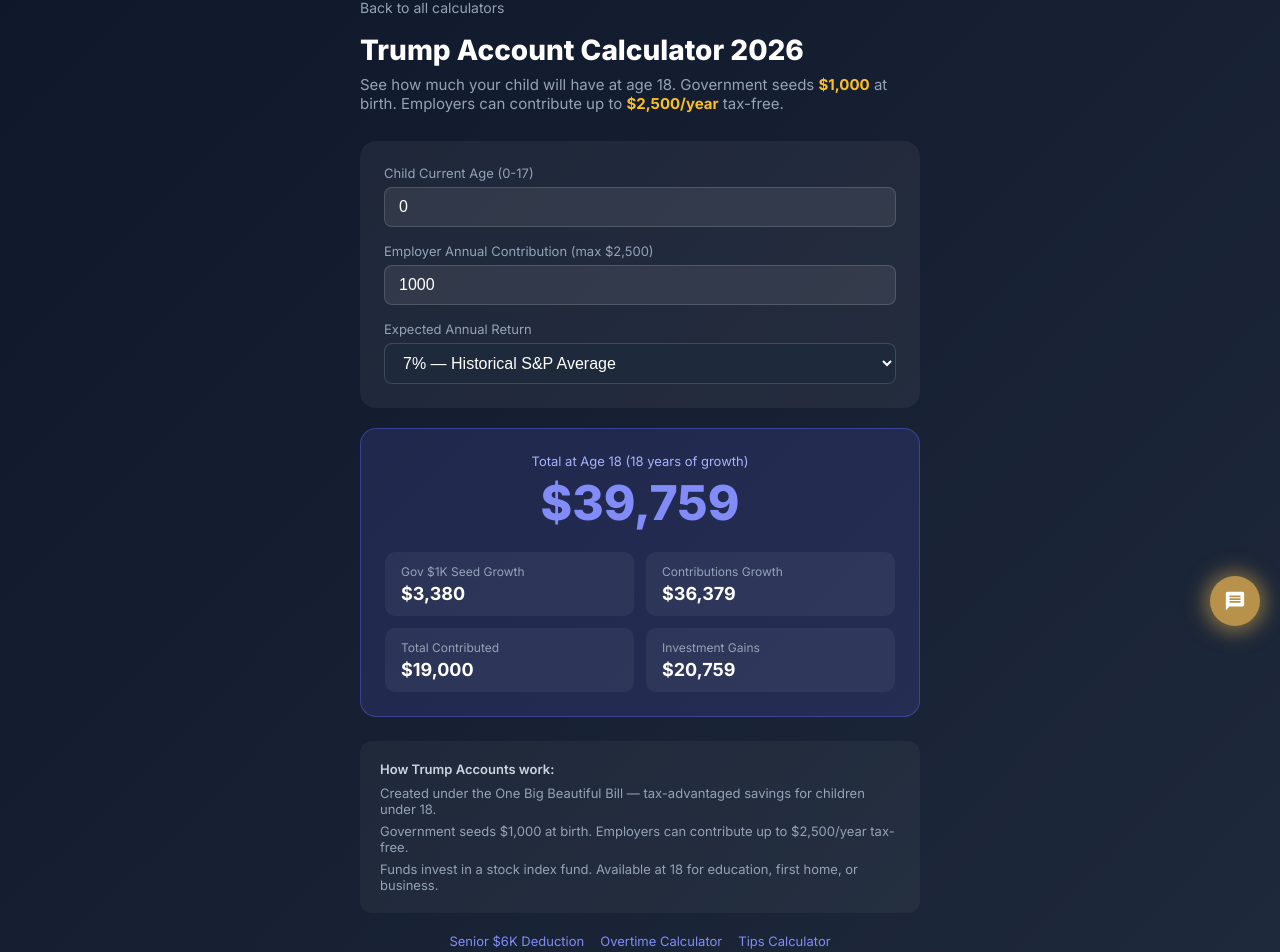
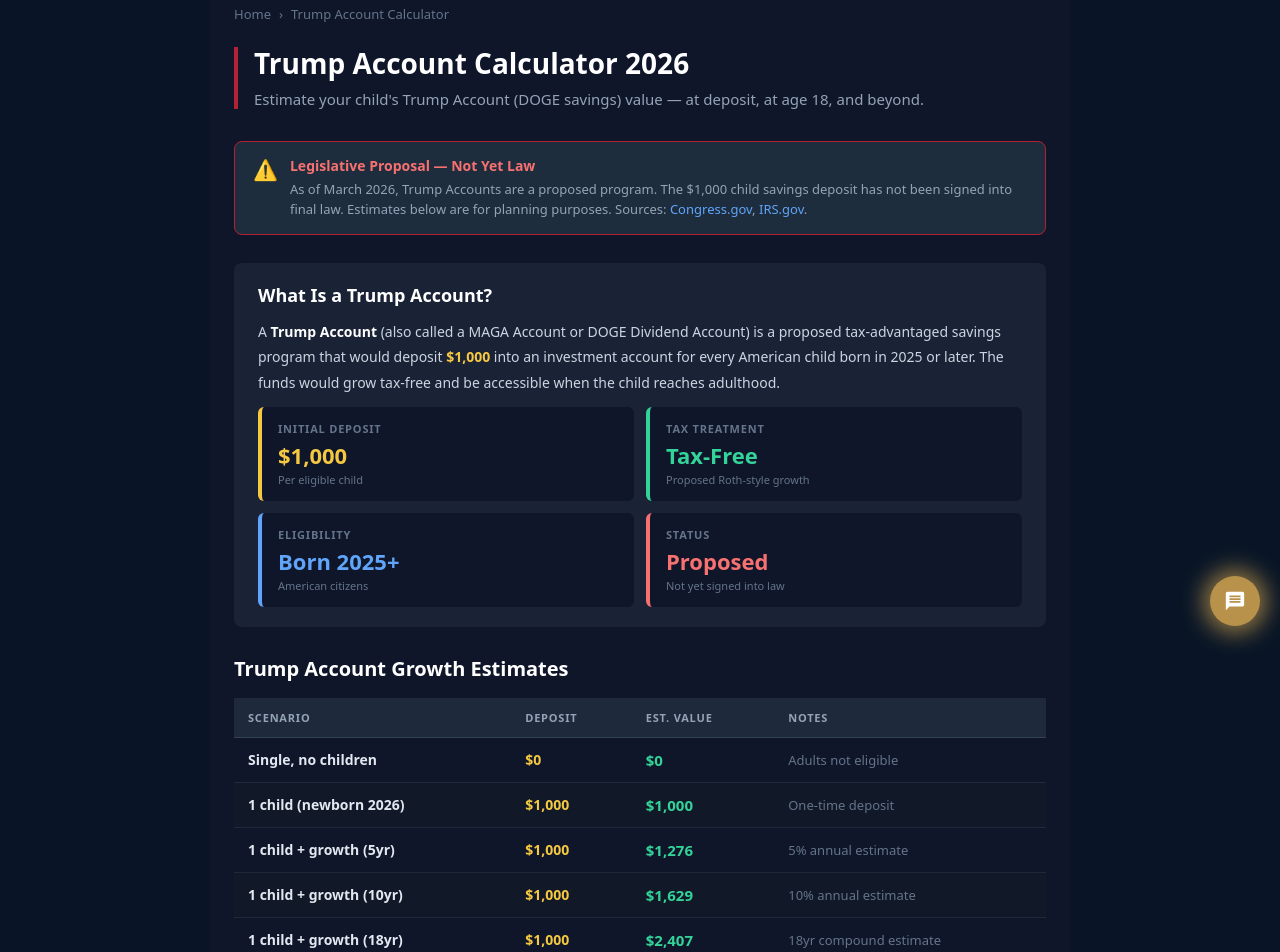
Before and after one commit to devqrcraft-ui/privatepaycheck, a Next.js app: page /trump-account-calculator in a window 1280 px wide. Shown: the part 154-1106 px from the top of the page. Built offline with nearby package versions, Linux system fonts and the light colour scheme.

Commit message:
feat: add trump account calculator page 2026

```diff
--- a/src/app/trump-account-calculator/page.tsx
+++ b/src/app/trump-account-calculator/page.tsx
@@ -1,88 +1,146 @@
-'use client';
-import { useState, useMemo } from 'react';
-import Link from 'next/link';
+import type { Metadata } from 'next'
+export const metadata: Metadata = {
+  title: 'Trump Account Calculator 2026 — DOGE Dividend & Savings Estimator | Free',
+  description: 'Calculate your estimated Trump Account (DOGE dividend) payment for 2026. See how much you or your child may receive based on the proposed savings account program. Free, instant.',
+  keywords: 'trump account calculator, trump account 2026, doge dividend calculator, trump savings account kids, trump account for children 2026',
+  alternates: { canonical: 'https://www.privatepaycheck.com/trump-account-calculator' },
+}
+export default function Page() {
+  const rows = [
+    ['Single, no children', '$0', '$0', 'Adults not eligible'],
+    ['1 child (newborn 2026)', '$1,000', '$1,000', 'One-time deposit'],
+    ['1 child + growth (5yr)', '$1,000', '$1,276', '5% annual estimate'],
+    ['1 child + growth (10yr)', '$1,000', '$1,629', '10% annual estimate'],
+    ['1 child + growth (18yr)', '$1,000', '$2,407', '18yr compound estimate'],
+    ['2 children', '$2,000', '$2,000', 'One-time per child'],
+    ['3 children', '$3,000', '$3,000', 'One-time per child'],
+  ]
+  return (
+    <main style={{ maxWidth: 860, margin: '0 auto', padding: '48px 24px', fontFamily: 'system-ui,sans-serif', color: '#e2e8f0', background: '#0f1629', minHeight: '100vh' }}>
+      <script type="application/ld+json" dangerouslySetInnerHTML={{ __html: JSON.stringify({
+        "@context":"https://schema.org","@type":"FAQPage","mainEntity":[
+          {"@type":"Question","name":"What is the Trump Account 2026?","acceptedAnswer":{"@type":"Answer","text":"The Trump Account (also called MAGA Account or DOGE Dividend account) is a proposed government savings program that would deposit $1,000 into a tax-advantaged account for every American child born in 2026 or after. The funds would be invested and accessible when the child reaches adulthood."}},
+          {"@type":"Question","name":"How much is the Trump Account worth at age 18?","acceptedAnswer":{"@type":"Answer","text":"A $1,000 initial deposit growing at an estimated 5% annual return would be worth approximately $2,407 after 18 years. At 7% growth it would reach $3,380. Actual returns depend on investment performance and final program rules."}},
+          {"@type":"Question","name":"Who qualifies for a Trump Account?","acceptedAnswer":{"@type":"Answer","text":"Under the proposed program, every American child born from 2025 onward would receive a $1,000 government deposit into a tax-advantaged savings account. Eligibility details and income limits are subject to final legislation."}},
+          {"@type":"Question","name":"Is the Trump Account the same as a DOGE dividend?","acceptedAnswer":{"@type":"Answer","text":"They are related proposals. The Trump Account focuses on child savings deposits. The DOGE dividend refers to proposals to return government savings from the Department of Government Efficiency to taxpayers as direct payments. Both are proposals as of 2026 and not yet finalized law."}},
+          {"@type":"Question","name":"When will Trump Accounts be available?","acceptedAnswer":{"@type":"Answer","text":"As of March 2026, Trump Accounts are a legislative proposal. The program has not been signed into law. Check IRS.gov and Congress.gov for official updates on eligibility and enrollment dates."}}
+        ]
+      }) }} />
+      <nav style={{ fontSize: 13, color: '#64748b', marginBottom: 24 }}>
+        <a href="/" style={{ color: '#64748b', textDecoration: 'none' }}>Home</a>
+        <span style={{ margin: '0 8px' }}>›</span>
+        <span>Trump Account Calculator</span>
+      </nav>
 
-export default function TrumpAccountCalculator() {
-  const [childAge, setChildAge] = useState('0');
-  const [employerAnnual, setEmployerAnnual] = useState('1000');
-  const [returnRate, setReturnRate] = useState('7');
-
-  const r = useMemo(() => {
-    const age = Math.min(17, Math.max(0, parseInt(childAge) || 0));
-    const employer = Math.min(2500, parseFloat(employerAnnual) || 0);
-    const rate = (parseFloat(returnRate) || 7) / 100;
-    const yearsLeft = 18 - age;
-    const govSeed = 1000;
-
-    const seedTotal = govSeed * Math.pow(1 + rate, yearsLeft);
-    let contribTotal = 0;
-    for (let y = 0; y < yearsLeft; y++) {
-      contribTotal += employer * Math.pow(1 + rate, yearsLeft - y);
-    }
-    const total = seedTotal + contribTotal;
-    const contributed = govSeed + employer * yearsLeft;
-    const growth = total - contributed;
-    return { total, seedTotal, contribTotal, contributed, growth, yearsLeft };
-  }, [childAge, employerAnnual, returnRate]);
-
-  const fmt = (n: number) => n.toLocaleString('en-US', { style: 'currency', currency: 'USD', maximumFractionDigits: 0 });
-
-  return (
-    <main style={{ minHeight: '100vh', background: 'linear-gradient(135deg,#0f172a 0%,#1e293b 100%)', color: 'white', fontFamily: 'Inter,sans-serif', padding: '40px 20px' }}>
-      <div style={{ maxWidth: 560, margin: '0 auto' }}>
-        <Link href="/" style={{ color: '#94a3b8', textDecoration: 'none', fontSize: 14 }}>Back to all calculators</Link>
-        <h1 style={{ fontSize: 28, fontWeight: 800, marginTop: 16, marginBottom: 8 }}>Trump Account Calculator 2026</h1>
-        <p style={{ color: '#94a3b8', fontSize: 15, marginBottom: 28 }}>
-          See how much your child will have at age 18. Government seeds <strong style={{ color: '#fbbf24' }}>$1,000</strong> at birth.
-          Employers can contribute up to <strong style={{ color: '#fbbf24' }}>$2,500/year</strong> tax-free.
+      <div style={{ borderLeft: '4px solid #B22234', paddingLeft: 16, marginBottom: 32 }}>
+        <h1 style={{ fontSize: 28, fontWeight: 900, color: '#fff', margin: '0 0 8px', lineHeight: 1.2 }}>
+          Trump Account Calculator 2026
+        </h1>
+        <p style={{ color: '#94a3b8', fontSize: 15, margin: 0 }}>
+          Estimate your child&apos;s Trump Account (DOGE savings) value — at deposit, at age 18, and beyond.
         </p>
-
-        <div style={{ background: 'rgba(255,255,255,0.05)', borderRadius: 16, padding: 24, marginBottom: 20 }}>
-          <label style={{ display: 'block', fontSize: 13, color: '#94a3b8', marginBottom: 6 }}>Child Current Age (0-17)</label>
-          <input type="number" value={childAge} onChange={e => setChildAge(e.target.value)} min="0" max="17"
-            style={{ width: '100%', padding: '10px 14px', borderRadius: 8, border: '1px solid rgba(255,255,255,0.15)', background: 'rgba(255,255,255,0.08)', color: 'white', fontSize: 16, boxSizing: 'border-box' }} />
-
-          <label style={{ display: 'block', fontSize: 13, color: '#94a3b8', marginBottom: 6, marginTop: 16 }}>Employer Annual Contribution (max $2,500)</label>
-          <input type="number" value={employerAnnual} onChange={e => setEmployerAnnual(e.target.value)} min="0" max="2500"
-            style={{ width: '100%', padding: '10px 14px', borderRadius: 8, border: '1px solid rgba(255,255,255,0.15)', background: 'rgba(255,255,255,0.08)', color: 'white', fontSize: 16, boxSizing: 'border-box' }} />
-
-          <label style={{ display: 'block', fontSize: 13, color: '#94a3b8', marginBottom: 6, marginTop: 16 }}>Expected Annual Return</label>
-          <select value={returnRate} onChange={e => setReturnRate(e.target.value)}
-            style={{ width: '100%', padding: '10px 14px', borderRadius: 8, border: '1px solid rgba(255,255,255,0.15)', background: '#1e293b', color: 'white', fontSize: 16, boxSizing: 'border-box', colorScheme: 'dark' }}>
-            <option value="5">5% — Conservative</option>
-            <option value="7">7% — Historical S&P Average</option>
-            <option value="10">10% — Optimistic</option>
-          </select>
       </div>
 
-        <div style={{ background: 'rgba(99,102,241,0.15)', border: '1px solid rgba(99,102,241,0.4)', borderRadius: 16, padding: 24 }}>
-          <div style={{ textAlign: 'center', marginBottom: 20 }}>
-            <div style={{ fontSize: 13, color: '#a5b4fc', marginBottom: 4 }}>Total at Age 18 ({r.yearsLeft} years of growth)</div>
-            <div style={{ fontSize: 48, fontWeight: 900, color: '#818cf8' }}>{fmt(r.total)}</div>
+      {/* STATUS BADGE */}
+      <div style={{ background: '#1e2d3d', border: '1px solid #B22234', borderRadius: 8, padding: '14px 18px', marginBottom: 28, display: 'flex', gap: 12, alignItems: 'flex-start' }}>
+        <span style={{ fontSize: 20 }}>⚠️</span>
+        <div>
+          <div style={{ fontWeight: 700, color: '#f87171', fontSize: 14, marginBottom: 4 }}>Legislative Proposal — Not Yet Law</div>
+          <div style={{ fontSize: 13, color: '#94a3b8', lineHeight: 1.6 }}>
+            As of March 2026, Trump Accounts are a proposed program. The $1,000 child savings deposit has not been signed into final law.
+            Estimates below are for planning purposes. Sources: <a href="https://congress.gov" target="_blank" rel="noopener noreferrer" style={{ color: '#60a5fa' }}>Congress.gov</a>, <a href="https://irs.gov" target="_blank" rel="noopener noreferrer" style={{ color: '#60a5fa' }}>IRS.gov</a>.
           </div>
+        </div>
+      </div>
+
+      {/* WHAT IS IT */}
+      <div style={{ background: '#1a2235', borderRadius: 8, padding: '20px 24px', marginBottom: 28 }}>
+        <h2 style={{ fontSize: 18, fontWeight: 800, color: '#fff', marginBottom: 12 }}>What Is a Trump Account?</h2>
+        <p style={{ fontSize: 14, color: '#cbd5e1', lineHeight: 1.8, marginBottom: 12 }}>
+          A <strong style={{ color: '#fff' }}>Trump Account</strong> (also called a MAGA Account or DOGE Dividend Account) is a proposed
+          tax-advantaged savings program that would deposit <strong style={{ color: '#f5c842' }}>$1,000</strong> into an investment account
+          for every American child born in 2025 or later. The funds would grow tax-free and be accessible when the child reaches adulthood.
+        </p>
         <div style={{ display: 'grid', gridTemplateColumns: '1fr 1fr', gap: 12 }}>
-            {([['Gov $1K Seed Growth', fmt(r.seedTotal)], ['Contributions Growth', fmt(r.contribTotal)], ['Total Contributed', fmt(r.contributed)], ['Investment Gains', fmt(r.growth)]] as [string,string][]).map(([label, value]) => (
-              <div key={label} style={{ background: 'rgba(255,255,255,0.05)', borderRadius: 10, padding: '12px 16px' }}>
-                <div style={{ fontSize: 12, color: '#94a3b8', marginBottom: 4 }}>{label}</div>
-                <div style={{ fontSize: 18, fontWeight: 700 }}>{value}</div>
+          {[
+            { label: 'Initial Deposit', value: '$1,000', sub: 'Per eligible child', color: '#f5c842' },
+            { label: 'Tax Treatment', value: 'Tax-Free', sub: 'Proposed Roth-style growth', color: '#34d399' },
+            { label: 'Eligibility', value: 'Born 2025+', sub: 'American citizens', color: '#60a5fa' },
+            { label: 'Status', value: 'Proposed', sub: 'Not yet signed into law', color: '#f87171' },
+          ].map(item => (
+            <div key={item.label} style={{ background: '#0f1629', borderRadius: 6, padding: '14px 16px', borderLeft: `4px solid ${item.color}` }}>
+              <div style={{ fontSize: 11, color: '#64748b', fontWeight: 700, textTransform: 'uppercase', letterSpacing: '0.8px', marginBottom: 4 }}>{item.label}</div>
+              <div style={{ fontSize: 22, fontWeight: 900, color: item.color }}>{item.value}</div>
+              <div style={{ fontSize: 11, color: '#64748b', marginTop: 2 }}>{item.sub}</div>
             </div>
           ))}
         </div>
       </div>
 
-        <div style={{ marginTop: 24, background: 'rgba(255,255,255,0.04)', borderRadius: 12, padding: 20, fontSize: 13, color: '#94a3b8' }}>
-          <p style={{ margin: '0 0 8px', fontWeight: 600, color: '#cbd5e1' }}>How Trump Accounts work:</p>
-          <p style={{ margin: '0 0 6px' }}>Created under the One Big Beautiful Bill — tax-advantaged savings for children under 18.</p>
-          <p style={{ margin: '0 0 6px' }}>Government seeds $1,000 at birth. Employers can contribute up to $2,500/year tax-free.</p>
-          <p style={{ margin: 0 }}>Funds invest in a stock index fund. Available at 18 for education, first home, or business.</p>
+      {/* GROWTH TABLE */}
+      <h2 style={{ fontSize: 20, fontWeight: 800, color: '#fff', marginBottom: 16 }}>
+        Trump Account Growth Estimates
+      </h2>
+      <div style={{ overflowX: 'auto', marginBottom: 32 }}>
+        <table style={{ width: '100%', borderCollapse: 'collapse', fontSize: 14 }}>
+          <thead>
+            <tr style={{ background: '#1e293b' }}>
+              {['Scenario', 'Deposit', 'Est. Value', 'Notes'].map(h => (
+                <th key={h} style={{ padding: '12px 14px', textAlign: 'left', color: '#94a3b8', fontSize: 11, fontWeight: 700, textTransform: 'uppercase', letterSpacing: '0.8px', borderBottom: '1px solid #334155' }}>{h}</th>
+              ))}
+            </tr>
+          </thead>
+          <tbody>
+            {rows.map(([scenario, deposit, value, note], i) => (
+              <tr key={i} style={{ borderBottom: '1px solid #1e293b', background: i % 2 === 0 ? '#0f1629' : '#111827' }}>
+                <td style={{ padding: '12px 14px', fontWeight: 600, color: '#e2e8f0' }}>{scenario}</td>
+                <td style={{ padding: '12px 14px', color: '#f5c842', fontWeight: 700 }}>{deposit}</td>
+                <td style={{ padding: '12px 14px', color: '#34d399', fontWeight: 800, fontSize: 15 }}>{value}</td>
+                <td style={{ padding: '12px 14px', color: '#64748b', fontSize: 13 }}>{note}</td>
+              </tr>
+            ))}
+          </tbody>
+        </table>
       </div>
 
-        <div style={{ marginTop: 20, textAlign: 'center', fontSize: 13, color: '#64748b' }}>
-          <Link href="/senior-deduction-calculator" style={{ color: '#818cf8', marginRight: 16 }}>Senior $6K Deduction</Link>
-          <Link href="/no-tax-on-overtime-deduction" style={{ color: '#818cf8', marginRight: 16 }}>Overtime Calculator</Link>
-          <Link href="/no-tax-on-tips-calculator" style={{ color: '#818cf8' }}>Tips Calculator</Link>
+      {/* FAQ */}
+      <h2 style={{ fontSize: 20, fontWeight: 800, color: '#fff', marginBottom: 16 }}>Frequently Asked Questions</h2>
+      {[
+        { q: 'What is the Trump Account 2026?', a: 'The Trump Account is a proposed government savings program that would deposit $1,000 into a tax-advantaged account for every American child born in 2025 or later. Funds would grow invested and be accessible at adulthood.' },
+        { q: 'How much will a Trump Account be worth at age 18?', a: 'A $1,000 deposit growing at 5% annually would reach approximately $2,407 after 18 years. At 7% growth it reaches $3,380. Actual returns depend on investment performance and final program rules.' },
+        { q: 'Who qualifies for a Trump Account?', a: 'Under the proposal, every American child born from 2025 onward would receive a $1,000 government deposit. Income limits and exact eligibility rules are subject to final legislation.' },
+        { q: 'Is the Trump Account the same as a DOGE dividend?', a: 'They are related but separate proposals. The Trump Account is a child savings deposit. The DOGE dividend refers to returning government efficiency savings to taxpayers as direct payments. Both are proposals as of 2026.' },
+        { q: 'When will Trump Accounts be available?', a: 'As of March 2026, Trump Accounts remain a legislative proposal and have not been signed into law. Monitor IRS.gov and Congress.gov for official enrollment dates and eligibility rules.' },
+      ].map((item, i) => (
+        <div key={i} style={{ borderBottom: '1px solid #1e293b', paddingBottom: 16, marginBottom: 16 }}>
+          <div style={{ fontWeight: 700, color: '#fff', fontSize: 14, marginBottom: 8 }}>Q: {item.q}</div>
+          <div style={{ fontSize: 13, color: '#94a3b8', lineHeight: 1.7 }}>{item.a}</div>
+        </div>
+      ))}
+
+      {/* CROSS-LINKS */}
+      <div style={{ background: '#1a2235', borderRadius: 8, padding: '18px 20px', marginTop: 32 }}>
+        <div style={{ fontSize: 12, fontWeight: 700, color: '#64748b', textTransform: 'uppercase', letterSpacing: '1px', marginBottom: 12 }}>Related Calculators</div>
+        <div style={{ display: 'grid', gridTemplateColumns: '1fr 1fr', gap: 10 }}>
+          {[
+            { href: '/bonus-tax-calculator', label: 'Bonus Tax Calculator' },
+            { href: '/federal-paycheck-calculator', label: 'Federal Paycheck Calculator' },
+            { href: '/texas-paycheck-calculator', label: 'Texas Paycheck Calculator' },
+            { href: '/2026-tax-changes', label: '2026 Tax Law Changes' },
+          ].map(link => (
+            <a key={link.href} href={link.href} style={{ background: '#0f1629', border: '1px solid #334155', borderRadius: 6, padding: '10px 14px', textDecoration: 'none', color: '#60a5fa', fontSize: 13, fontWeight: 600 }}>
+              → {link.label}
+            </a>
+          ))}
         </div>
       </div>
+
+      <div style={{ marginTop: 32, padding: '14px 18px', background: '#0f1629', border: '1px solid #1e293b', borderRadius: 6, fontSize: 12, color: '#475569', lineHeight: 1.7 }}>
+        <strong style={{ color: '#64748b' }}>Disclaimer:</strong> This calculator provides estimates based on the proposed Trump Account program as of March 2026.
+        The program has not been signed into law. Figures are for educational purposes only.
+        Consult a financial advisor or visit <a href="https://irs.gov" target="_blank" rel="noopener noreferrer" style={{ color: '#60a5fa' }}>IRS.gov</a> for official information.
+        PrivatePaycheck.com is not affiliated with the U.S. government, IRS, or any political entity.
+      </div>
     </main>
-  );
+  )
 }
```
Lines whose indentation alone changed are shown as unchanged.
